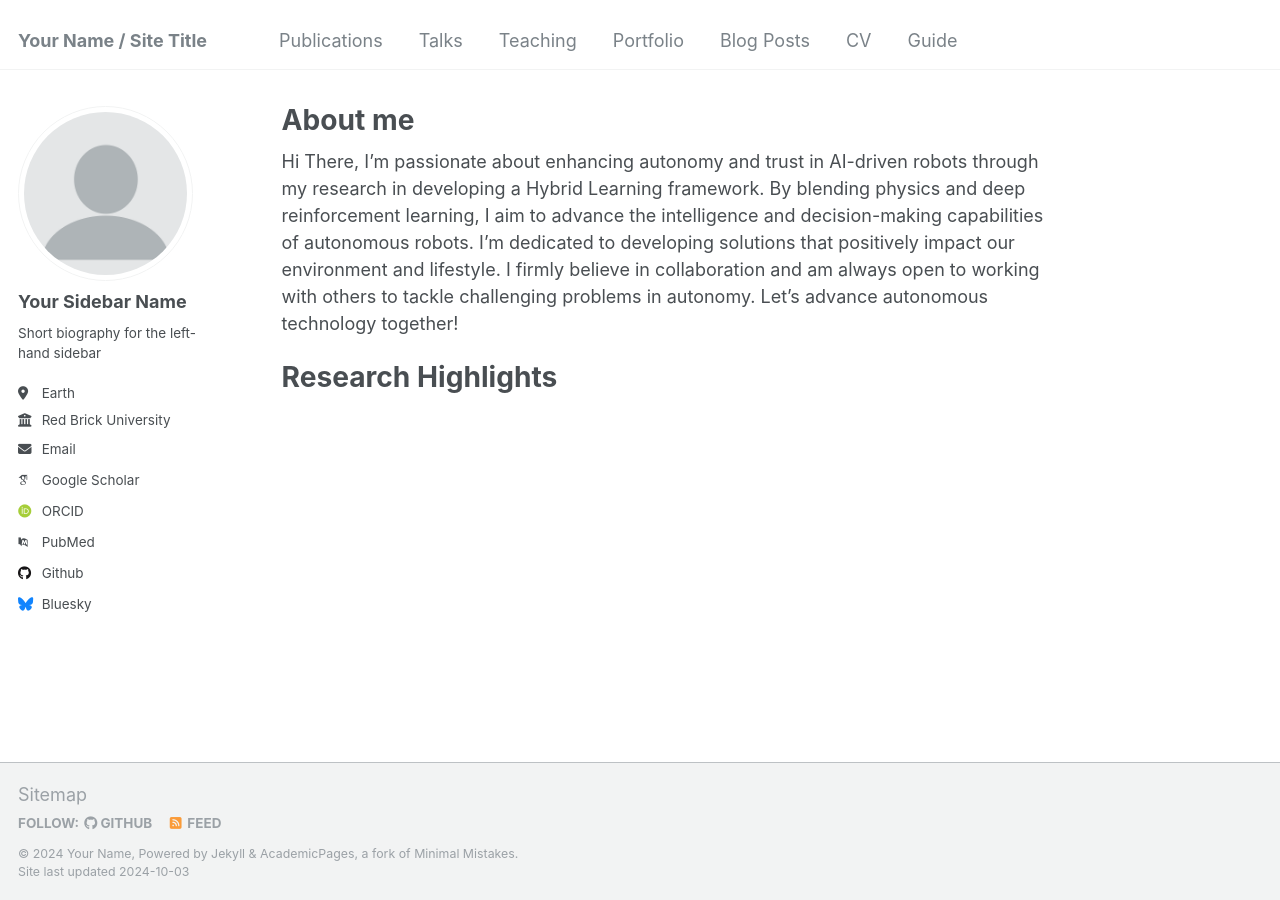
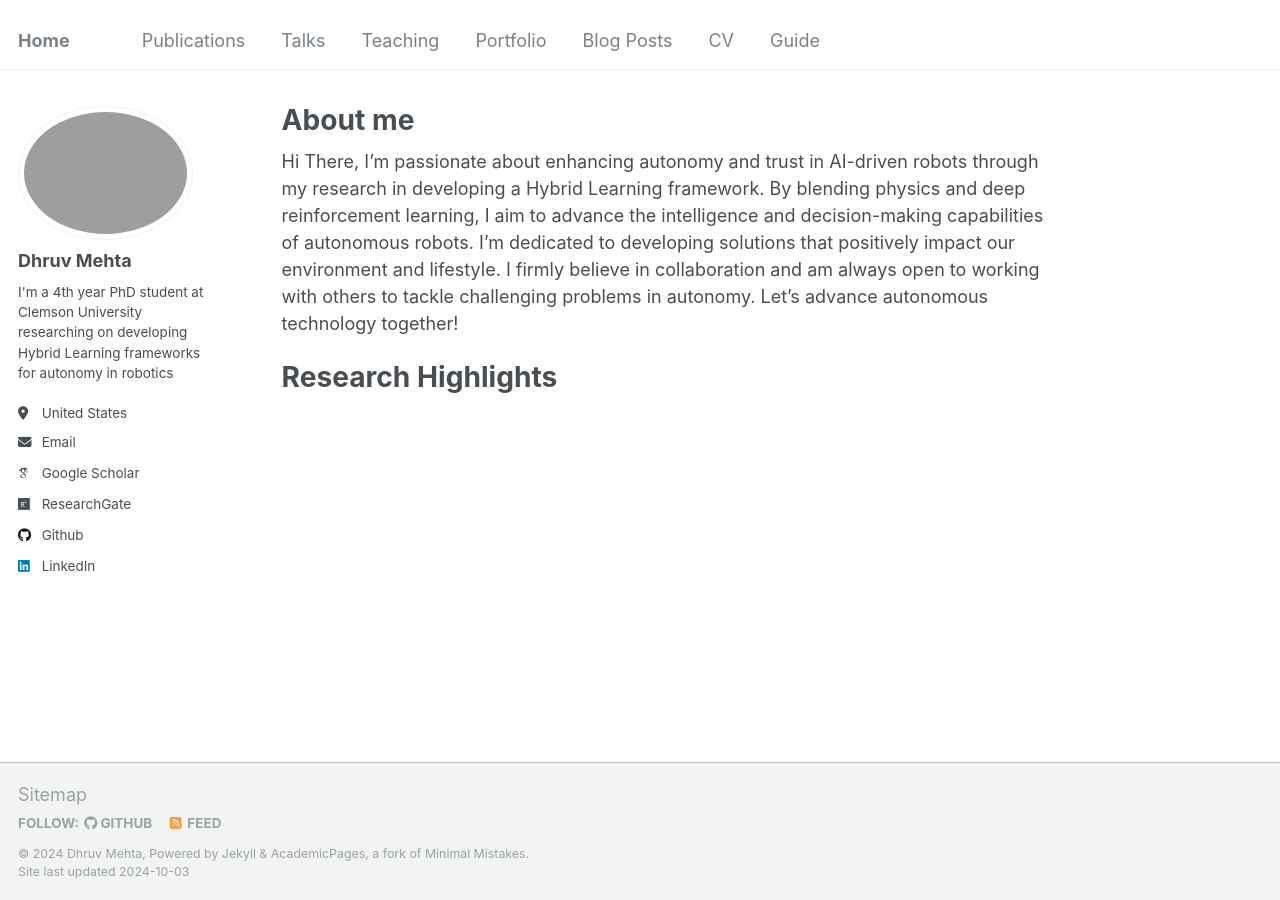
Before and after one commit to dhruvkm2402/dhruvkm2402.github.io, a Jekyll site: the page built from _pages/about.md, in a window 1280 px wide. Built offline with Jekyll 4.4.1, drawn with Linux system fonts in a browser that asks for light colours; some web fonts are replaced.

Commit message:
Update _config.yml

```diff
--- a/_config.yml
+++ b/_config.yml
@@ -8,10 +8,10 @@
 
 # Basic Site Settings
 locale                   : "en-US"
-title                    : "Your Name / Site Title"
+title                    : "Home"
 title_separator          : "-"
-name                     : &name "Your Name"
-description              : &description "personal description"
+name                     : &name "Dhruv Mehta"
+description              : &description
 url                      : https://academicpages.github.io # the base hostname & protocol for your site e.g. "https://mmistakes.github.io"
 baseurl                  : "" # the subpath of your site, e.g. "/blog"
 repository               : "academicpages/academicpages.github.io"
@@ -21,34 +21,35 @@ repository               : "academicpages/academicpages.github.io"
 #               Additional customization can be done by editing /_includes/author-profile.html
 author:
   # Biographic information
-  avatar           : "profile.png"
-  name             : "Your Sidebar Name"
+  avatar           : "DhruvMehta_Headshot.jpg"
+  name             : "Dhruv Mehta"
   pronouns         : # example: "she/her"
-  bio              : "Short biography for the left-hand sidebar"
-  location         : "Earth"
-  employer         : "Red Brick University"
+  bio              : "I'm a 4th year PhD student at Clemson University researching on developing
+                                         Hybrid Learning frameworks for autonomy in robotics"
+  location         : "United States"
+
   uri              : # URL
-  email            : "none@example.org"
+  email            : "dhruvm@clemson.edu"
 
   # Academic websites
   arxiv            : # URL - Update with the correct link to your profile
-  googlescholar    : "https://scholar.google.com/citations?user=PS_CX0AAAAAJ"
+  googlescholar    : "https://scholar.google.com/citations?hl=en&view_op=list_works&gmla=ALUCkoVkF6BZRlNlCzqmATRCMiVBdylgB7sAj0z-sG10rdB_eC2FlJ5cbOOLeKMPwliMMq0zkslykbyvHwCE1pBsowqW&user=gqUo1V4AAAAJ"
   impactstory      : # URL
-  orcid            : "http://orcid.org/yourorcidurl"
+  orcid            :
   semantic         : # URL
-  pubmed           : "https://www.ncbi.nlm.nih.gov/pubmed/?term=john+snow"
-  researchgate     : # URL
+  pubmed           :
+  researchgate     : "https://www.researchgate.net/profile/Dhruv-Mehta-24"
 
   # Repositories and software development
   bitbucket        : # Username - Update with your username on the site
   codepen          : # Username
   dribbble         : # Username
-  github           : "academicpages"
+  github           : "https://github.com/dhruvkm2402"
   kaggle           : # Username
   stackoverflow    : # User number or user number and name (i.e., use "1" or "1/jeff-atwood")
 
   # Social media
-  bluesky          : "bsky.app" # Replace this with you Bluesky username
+  bluesky          :  # Replace this with you Bluesky username
   facebook         : # Username
   flickr           : # Username
   foursquare       : # Username
@@ -57,7 +58,7 @@ author:
   keybase          : # Username
   instagram        : # Username
   lastfm           : # Username
-  linkedin         : # Username
+  linkedin         : "https://www.linkedin.com/in/dhruvkm/"
   mastodon         : # URL
   medium           : # URL
   pinterest        : # Username
@@ -225,6 +226,7 @@ collections:
     permalink: /:collection/:path/
 
 
+
 # These settings control how pages and collections are included in the site
 defaults:
   # _posts
@@ -280,6 +282,8 @@ defaults:
       layout: talk
       author_profile: true
       share: true
+    # _talks
+
 
 
 # Sass/SCSS
@@ -292,7 +296,7 @@ sass:
 permalink: /:categories/:title/
 # paginate: 5 # amount of posts to show
 # paginate_path: /page:num/
-timezone: Etc/UTC # http://en.wikipedia.org/wiki/List_of_tz_database_time_zones
+timezone: America/New_York # http://en.wikipedia.org/wiki/List_of_tz_database_time_zones
 
 
 # Plugins
```
